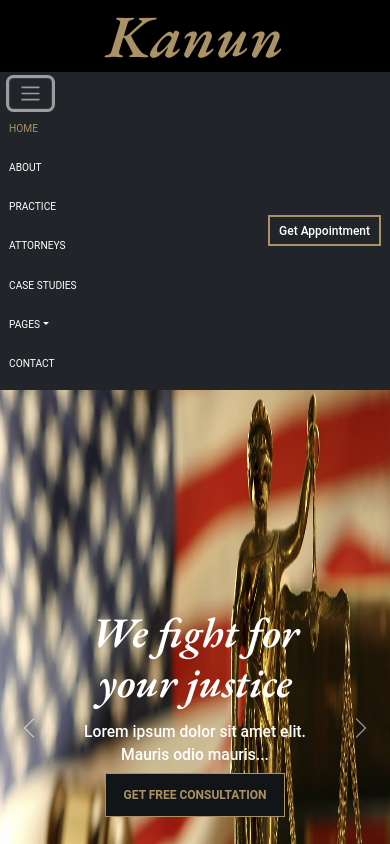
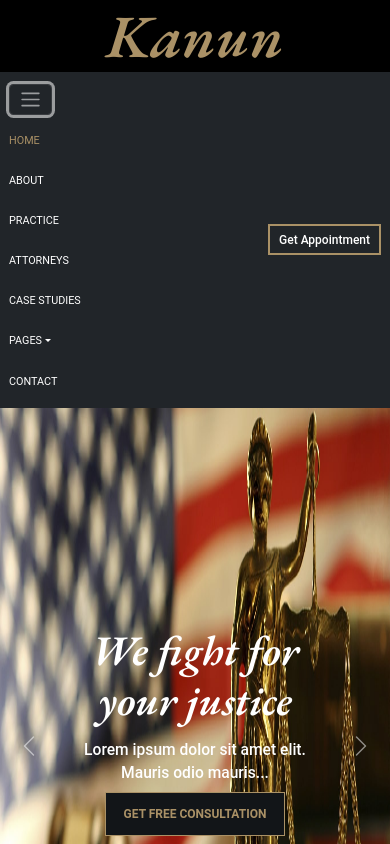
Before and after one commit to LucasMZta/kanun-law, a plain HTML site: page index.html in a window 390 px wide. Both pictures are taken after a click on the button 30 px from the left and 93 px from the top of the page. Shown: the top 844 px of the page. Drawn offline with nearby package versions, Linux system fonts and the light colour scheme.

Commit message:
Adaptando o responsivo final - menu

```diff
--- a/assets/css/style.css
+++ b/assets/css/style.css
@@ -394,6 +394,9 @@ footer .copy a {
     html {
         font-size: 12px;
     }
+    header nav .nav-item {
+        font-size: 0.9rem;
+    }
     .title-line {
         font-size: 2.1rem;
     }
--- a/index.html
+++ b/index.html
@@ -49,7 +49,7 @@
         <div class="align-items-center bg-dark" style="transition: .3s all linear;" id="navbar">
             <div class="container d-flex justify-content-between align-items-center">
                 <nav class="navbar navbar-dark navbar-expand-md d-inline-flex">
-                    <button class="navbar-toggler" data-bs-toggle="collapse" data-bs-target="#navbarMenu">
+                    <button class="navbar-toggler my-2" data-bs-toggle="collapse" data-bs-target="#navbarMenu">
                         <span class="navbar-toggler-icon"></span>
                     </button>
                     <div class="navbar-collapse collapse" id="navbarMenu">
```
